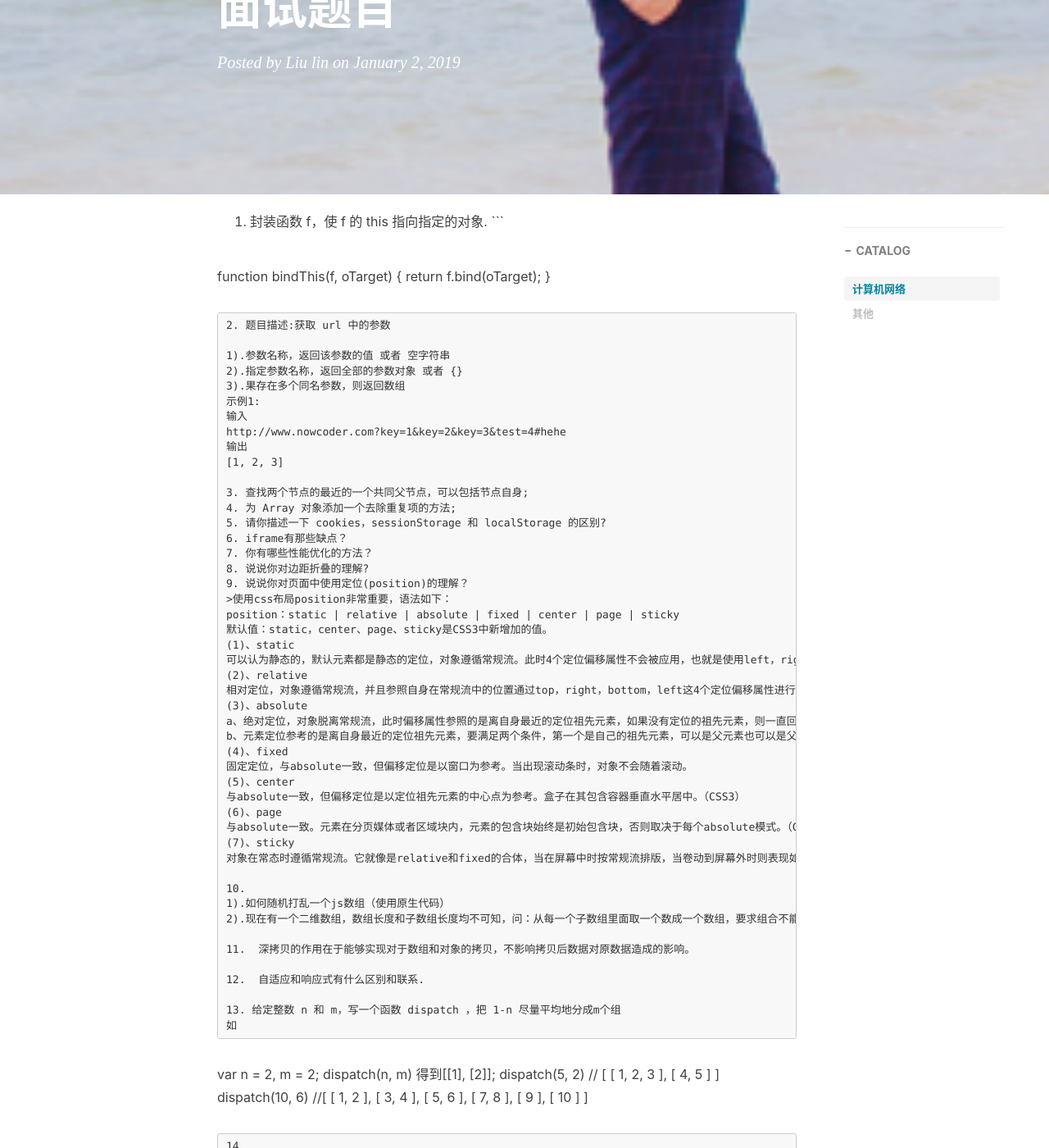
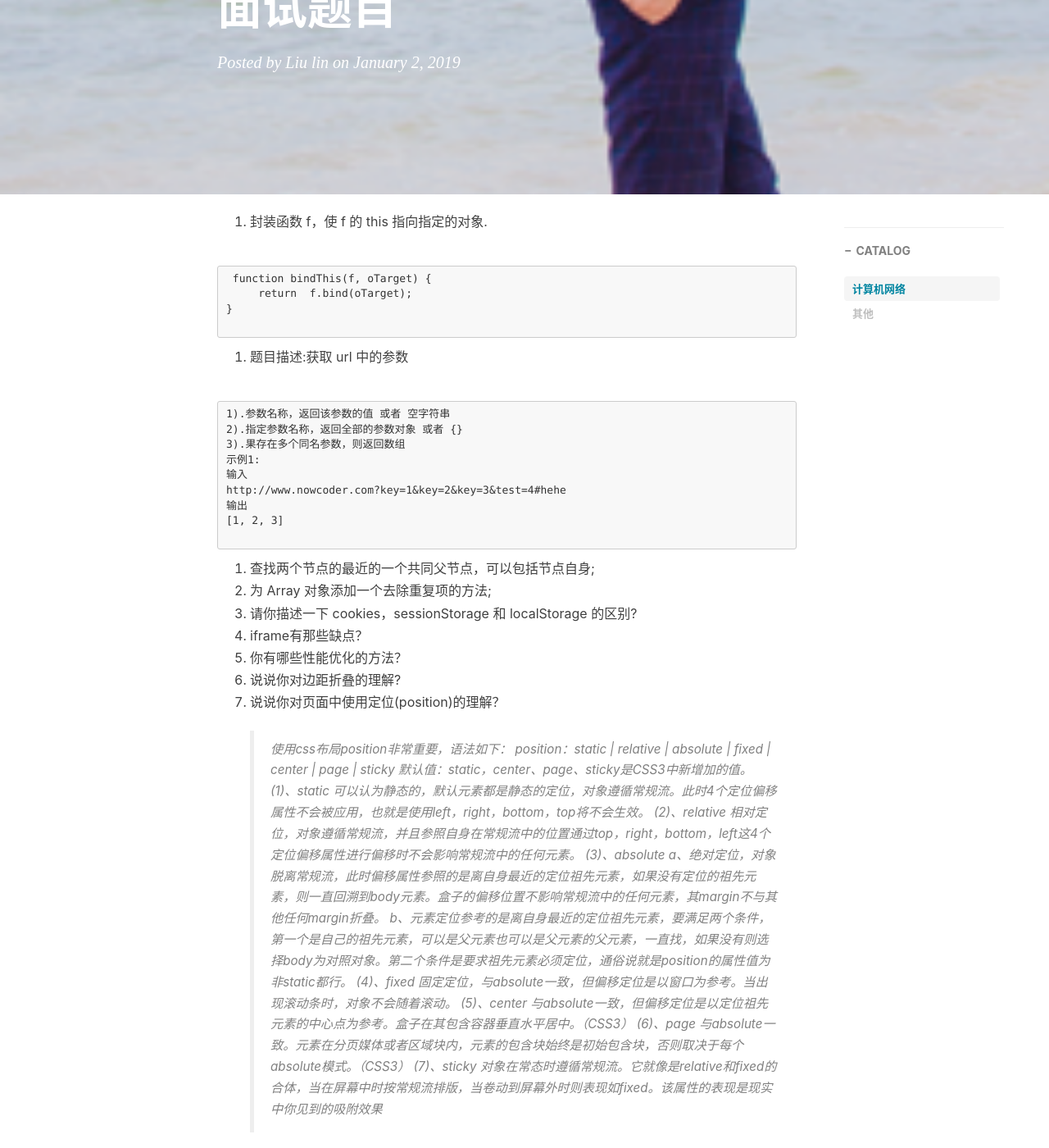
Before and after one commit to liuruomu/liuruomu.github.io, a Jekyll site: the page built from _posts/2019-1-2-前端面试题目.md, in a window 1280 px wide and 1400 px high, scrolled down 220 px. Shown: the whole window at 82% size. Built offline with Jekyll 4.4.1, drawn with Linux system fonts in a browser that asks for light colours; nearby versions of some CDN libraries; comment, search, counter and statistics services are not loaded; some of the changed text lies outside the part shown.

Commit message:
提交部分

````diff
--- a/_posts/2019-1-2-前端面试题目.md
+++ b/_posts/2019-1-2-前端面试题目.md
@@ -10,8 +10,8 @@ tags:
 ---
 
 1. 封装函数 f，使 f 的 this 指向指定的对象.
+
 ```
-
  function bindThis(f, oTarget) {
      return  f.bind(oTarget);
 }
@@ -19,6 +19,7 @@ tags:
 ```
 2. 题目描述:获取 url 中的参数
 
+```
 1).参数名称，返回该参数的值 或者 空字符串
 2).指定参数名称，返回全部的参数对象 或者 {}
 3).果存在多个同名参数，则返回数组
@@ -28,6 +29,7 @@ http://www.nowcoder.com?key=1&key=2&key=3&test=4#hehe
 输出
 [1, 2, 3]
 
+```
 3. 查找两个节点的最近的一个共同父节点，可以包括节点自身;
 4. 为 Array 对象添加一个去除重复项的方法;
 5. 请你描述一下 cookies，sessionStorage 和 localStorage 的区别?
@@ -55,8 +57,12 @@ b、元素定位参考的是离自身最近的定位祖先元素，要满足两
 对象在常态时遵循常规流。它就像是relative和fixed的合体，当在屏幕中时按常规流排版，当卷动到屏幕外时则表现如fixed。该属性的表现是现实中你见到的吸附效果
 
 10.
-1).如何随机打乱一个js数组（使用原生代码）
-2).现在有一个二维数组，数组长度和子数组长度均不可知，问：从每一个子数组里面取一个数成一个数组，要求组合不能重复，问一共有多少个组合，请设计一个函数把所有可能出现的组合以数组的形式输出。
+ ```
+ 1).如何随机打乱一个js数组（使用原生代码）
+ 2).现在有一个二维数组，数组长度和子数组长度均不可知，问：从每一个子数组里面取一个数成一个数组，要求组合不能重复，问一共有多少个组合，请设计一个函数把所有可能出现的组合以数组的形式输出。
+
+ ```
+
 
 11.  深拷贝的作用在于能够实现对于数组和对象的拷贝，不影响拷贝后数据对原数据造成的影响。
 
@@ -364,7 +370,7 @@ document.getElementById("parent-list").addEventListener("click",function(e) {
 
 ### 计算机网络
 
-1. 状态码
+- 状态码
 [状态码](http://www.w3school.com.cn/tags/html_ref_httpmessages.asp)
 
         1XX：信息状态码
@@ -391,10 +397,10 @@ document.getElementById("parent-list").addEventListener("click",function(e) {
 |504 Gateway Timeout|   网关超时。 |
 
 
-2. 浏览器访问页面发生了什么－详述
+- 浏览器访问页面发生了什么－详述
        > 参考文献:[从输入URL到页面加载的过程](https://juejin.im/post/5aa5cb846fb9a028e25d2fb1?utm_medium=fe&utm_source=weixinqun&from=timeline)
 
-3. DNS解析过程详解
+- DNS解析过程详解
 
         1、在浏览器中输入www.example.com域名，操作系统会先检查自己本地的hosts文件是否有这个网址映射关系，如果有，就先调用这个IP地址映射，完成域名解析。
 
@@ -408,7 +414,7 @@ document.getElementById("parent-list").addEventListener("click",function(e) {
 
         6、如果用的是转发模式，此DNS服务器就会把请求转发至上一级DNS服务器，由上一级服务器进行解析，上一级服务器如果不能解析，或找根DNS或把转请求转至上上级，以此循环。不管是本地DNS服务器用是是转发，还是根提示，最后都是把结果返回给本地DNS服务器，由此DNS服务器再返回给客户机。
 
-4. Css水平居中
+- Css水平居中
 
         基础布局对以后的开发很有作用。
 
@@ -450,7 +456,7 @@ document.getElementById("parent-list").addEventListener("click",function(e) {
             }
 
 
-5. BFC
+- BFC
  BFC(box , formatting context)，块级格式化上下文，一个创建了新的BFC的盒子是独立布局的，盒子里面的子元素的样式不会影响到外面的元素。在同一个 BFC 中的两个毗邻的块级盒在垂直方向（和布局方向有关系）的 margin 会发生折叠。它决定了元素如何对其内容进行布局，以及与其他元素的关系和相互作用。
 
         BFC布局规则
@@ -482,7 +488,7 @@ document.getElementById("parent-list").addEventListener("click",function(e) {
 
             自适应布局、清除浮动、防止margin重叠。
 
-6. 布局问题
+- 布局问题
 
       > 1）**响应式布局原理**
            检测设备，根据不同的设备采用不同的css，而且css都是采用的百分比的，而不是固定的宽度。
@@ -501,26 +507,26 @@ document.getElementById("parent-list").addEventListener("click",function(e) {
               分别为不同的屏幕分辨率定义布局，同时，在每个布局中，应用流式布局的理念，即页面元素宽度随着窗口调整而自动适配。
               把响应式布局看作是流式布局和自适应布局设计理念的融合
 
-7. CSS3新特性
+- CSS3新特性
 > 选择器，文本、多列布局、渐变效果、css盒子、边框、背景、动画、转换
 
 
 
-## 其他
-项目目录结构为何是现在这个样子，每个部分的含义是什么样的？
-业务代码是如何组织的？当业务复杂的时候，这样组织还可以么？
-工程化是如何做的？
-构建流程是怎么样的？对于构建工具了解么？
-上线流程是怎么样的？
-本地开发和部署有什么区别？
-git 使用规范是怎么样的？怎么做好分支管理？
-怎么做好团队协作？
-前后端如何分工的？如何联调的？跨域如何做？
-产品功能是如何产生的？你在其中的角色是怎么样的？
-你们的研发流程是怎么样的？
-如果增加一个搜索框，如何解决快速输入导致频繁发起 ajax 请求的问题？
-这个项目有哪些技术上的难点？
-动画的实现方案有哪些？有哪些动画优化的方案？
-性能优化有哪些？
-用户键入不安全的内容怎么办？常见的安全问题有哪些？
-经典面试题『某上海客户说，他的 h5 页面打不开，你如何解决这个问题？』
+# 其他
+- 项目目录结构为何是现在这个样子，每个部分的含义是什么样的？
+- 业务代码是如何组织的？当业务复杂的时候，这样组织还可以么？
+- 工程化是如何做的？
+- 构建流程是怎么样的？对于构建工具了解么？
+- 上线流程是怎么样的？
+- 本地开发和部署有什么区别？
+- git 使用规范是怎么样的？怎么做好分支管理？
+- 怎么做好团队协作？
+- 前后端如何分工的？如何联调的？跨域如何做？
+- 产品功能是如何产生的？你在其中的角色是怎么样的？
+- 你们的研发流程是怎么样的？
+- 如果增加一个搜索框，如何解决快速输入导致频繁发起 ajax 请求的问题？
+- 这个项目有哪些技术上的难点？
+- 动画的实现方案有哪些？有哪些动画优化的方案？
+- 性能优化有哪些？
+- 用户键入不安全的内容怎么办？常见的安全问题有哪些？
+- 经典面试题『某上海客户说，他的 h5 页面打不开，你如何解决这个问题？』
````
Also changed, not shown: _posts/2019-1-3-中高级题目.md (added, +509 -0 lines).
